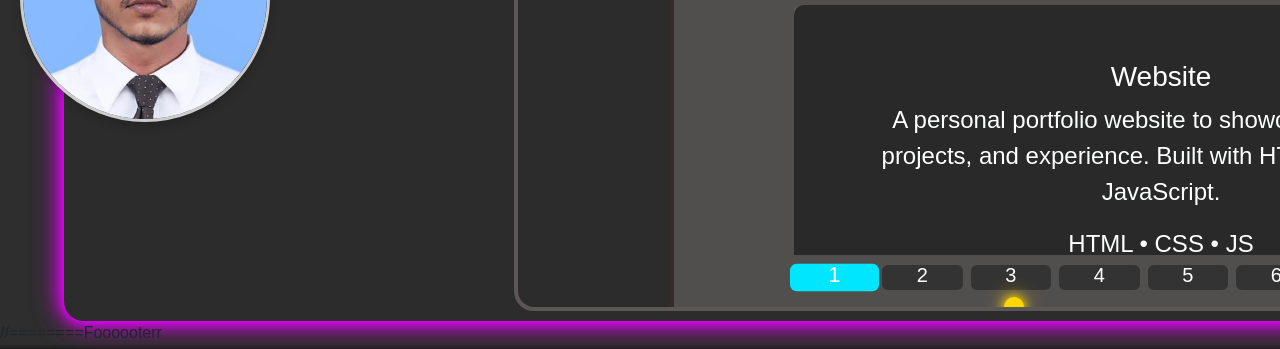
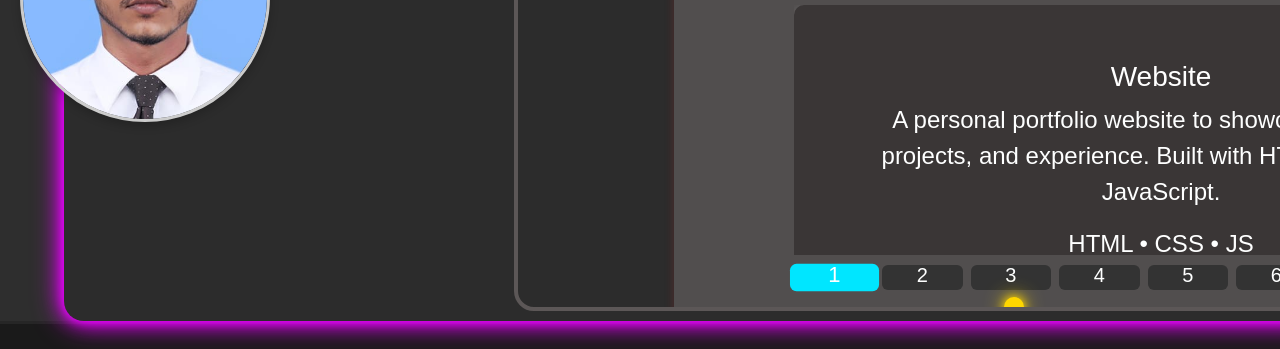
Before and after one commit to mlslsenarathna/portfolio, a plain HTML site: page index.html in a window 1280 px wide. Shown: the part 228-577 px from the top of the page. Drawn offline with nearby package versions, Linux system fonts and the light colour scheme; a script that the page names is missing.

Commit message:
Update 04

```diff
--- a/style.css
+++ b/style.css
@@ -362,7 +362,7 @@ body {
   position: absolute;
   left: 100%;
   width: 105%;
-  background: #292929;
+  background: #3a3636;
   outline: #ccc;
   outline-width: 2px;
   border-radius: 10px;
```
Also changed, not shown: index.html (+0 -16 lines).
